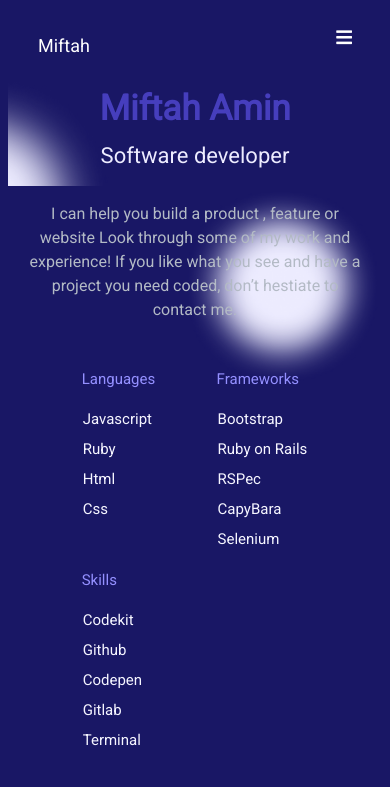
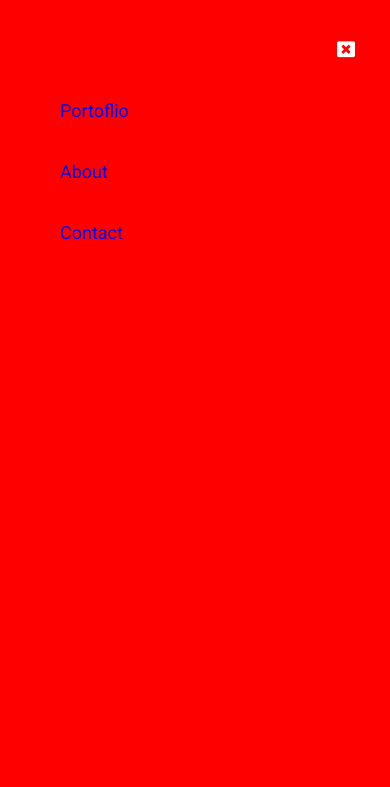
Before and after one commit to miftah1991/SetupAndMobileVersionSkeleton, a website: page index.html in a window 390 px wide. Shown: the top 787 px of the page. Drawn offline with Linux system fonts and the light colour scheme.

Commit message:
Add Mobile menu div and css

```diff
--- a/index.html
+++ b/index.html
@@ -32,6 +32,16 @@
                 <li><i class="fa fa-envelope" title="envelope"></i></li>
               </ul>
         </nav>
+        <div class="mobile-menu">
+            <i class="fa fa-window-close close-item"></i>
+            <div class="mob-nav-div">
+                <ul class="mobile-nav">
+                    <li><a href="#work-socio">Portoflio</a></li>
+                    <li><a href="#recnt-projects">About</a></li>
+                    <li><a href="#contact-section">Contact</a></li>
+                </ul>
+            </div>
+        </div>
     </header>
     <!-- Headlines -->
     <section>
--- a/style.css
+++ b/style.css
@@ -119,7 +119,40 @@ body {
 .baricon {
   color: #fff;
 }
+.mobile-menu {
+  width: 100%;
+  min-height: 100vh;
+  background-color: red;
+  position: absolute;
+  top:0;
+  margin: 0;
+  padding: 0;
+  left: 0;
+}
+.close-item{
+  float: right;
 
+  padding: 5px;
+  margin-top: 35px;
+  margin-right: 30px;
+}
+.mob-nav-div{
+  margin-left: 0px;
+  margin-top:80px;
+}
+.mobile-nav{
+  display: flex;
+  list-style: none;
+  flex-direction: column;
+  justify-content: space-between;
+  gap: 1;
+}
+.mobile-menu li{
+  padding: 20px;
+}
+.mobile-menu a{
+  text-decoration: none;
+}
 .hrbar {
   border: 0.2px solid #646369;
   margin-left: 10px;
```
